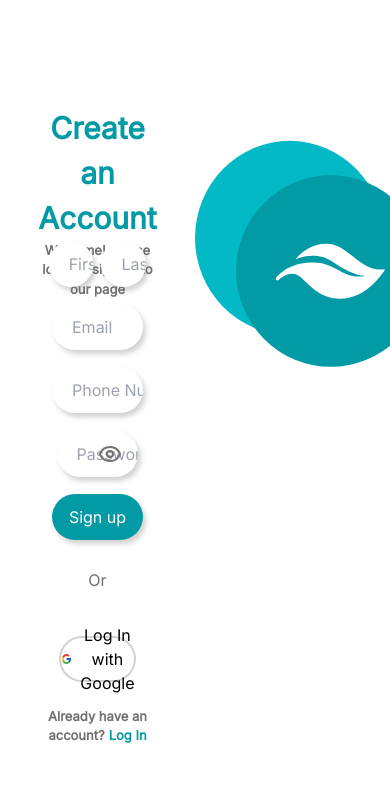
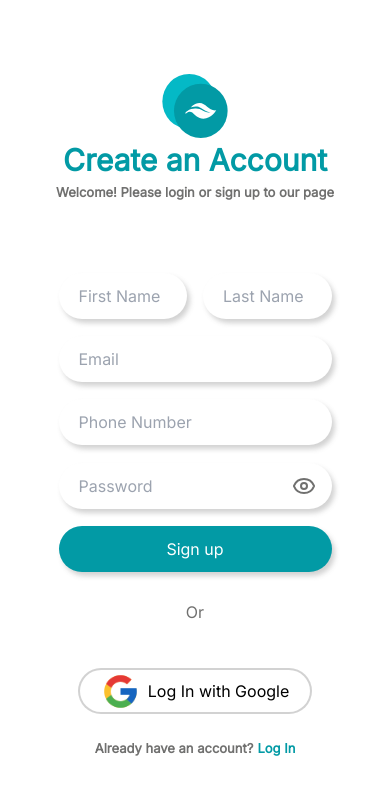
Before and after one commit to SubhayanDas08/ase_grp2, a React (Vite) app in the folder frontend/apps/desktop/: page /create_account in a window 390 px wide. Shown: the top 794 px of the page. Built offline with nearby package versions, Linux system fonts and the light colour scheme.

Commit message:
Width responsiveness added

```diff
--- a/frontend/apps/desktop/src/App.css
+++ b/frontend/apps/desktop/src/App.css
@@ -45,6 +45,7 @@ body {
   font-family: "Inter", sans-serif;
   background-color: var(--main-colour);
   font-size: var(--regularTextSize);
+  min-width: 300px;
 }
 
 /* Root variable classes */
@@ -119,7 +120,7 @@ body {
 
 .nameFormInput {
   height: 46px;
-  width: 34.5%;
+  width: 50%;
   background-color: var(--background);
   border-radius: var(--cornerRadius);
   box-shadow: 3px 4px 5px var(--formText);
--- a/frontend/apps/desktop/src/pages/CreateAccount.tsx
+++ b/frontend/apps/desktop/src/pages/CreateAccount.tsx
@@ -1,5 +1,6 @@
 import Logo from "../assets/Logo.svg";
 import GoogleLogo from "../assets/GoogleLogo.svg";
+import FullLogo from "../assets/FullLogo.svg";
 import { useState, ChangeEvent } from "react";
 import { Eye, EyeOff } from "lucide-react";
 import { Link } from "react-router-dom";
@@ -33,8 +34,11 @@ export default function CreateAccount() {
 
     return (
         <div className="flex h-full w-full">
-            <div className="flex justify-center h-full w-1/2">
-                <div  className="flex flex-col justify-center h-full w-2/3">
+            <div className="flex flex-col justify-center h-full lg:w-1/2 w-full">
+                <div  className="flex flex-col justify-center h-full w-full">
+                    <div className="flex justify-end h-16 w-full">
+                        <img src={FullLogo} alt="FullLogo" className="lg:h-0 lg:w-0 h-full w-full" />
+                    </div>
                     <div className="h-3/4">
                         <div className="text-center h-1/5">
                             <div className="titleText primaryColor1">
@@ -46,7 +50,7 @@ export default function CreateAccount() {
                         </div>
                         <div className="text-center h-1/2">
                             <div className="flex justify-center items-center h-1/5">
-                                <div className="flex justify-center gap-2">
+                                <div className="flex justify-between gap-4" style={{width: "70%"}}>
                                     <input type="text" name="firstName" placeholder="First Name" className="nameFormInput" onChange={handleFormData}/>
                                     <input type="text" name="lastName" placeholder="Last Name" className="nameFormInput" value={formData.lastName} onChange={handleFormData}/>
                                 </div>
@@ -95,8 +99,8 @@ export default function CreateAccount() {
                     </div>
                 </div>
             </div>
-            <div className="flex flex-col h-full w-1/2">
-                <div className="flex justify-end h-2/3 w-full">
+            <div className="flex flex-col h-full lg:w-1/2 w-0">
+                <div className="flex justify-end w-full">
                     <img src={Logo} alt="Logo" />
                 </div>
             </div>
--- a/frontend/apps/desktop/src/pages/Login.tsx
+++ b/frontend/apps/desktop/src/pages/Login.tsx
@@ -1,4 +1,5 @@
 import Logo from "../assets/Logo.svg";
+import FullLogo from "../assets/FullLogo.svg";
 import GoogleLogo from "../assets/GoogleLogo.svg";
 import { useState, ChangeEvent } from "react";
 import { Link } from "react-router-dom";
@@ -26,8 +27,11 @@ export default function Login() {
 
     return (
         <div className="flex h-full w-full">
-            <div className="flex justify-center h-full w-1/2">
-                <div  className="flex flex-col justify-center h-full w-2/3">
+            <div className="flex flex-col justify-center h-full lg:w-1/2 w-full">
+                <div  className="flex flex-col justify-center h-full w-full">
+                    <div className="flex justify-end h-16 w-full">
+                        <img src={FullLogo} alt="FullLogo" className="lg:h-0 lg:w-0 h-full w-full" />
+                    </div>
                     <div className="h-2/3">
                         <div className="text-center h-1/5">
                             <div className="titleText primaryColor1">
@@ -79,8 +83,8 @@ export default function Login() {
                     </div>
                 </div>
             </div>
-            <div className="flex flex-col h-full w-1/2">
-                <div className="flex justify-end h-2/3 w-full">
+            <div className="flex flex-col h-full lg:w-1/2 w-0">
+                <div className="flex justify-end w-full">
                     <img src={Logo} alt="Logo" />
                 </div>
             </div>
```
Also changed, not shown: frontend/apps/desktop/src/assets/FullLogo.svg (added).
